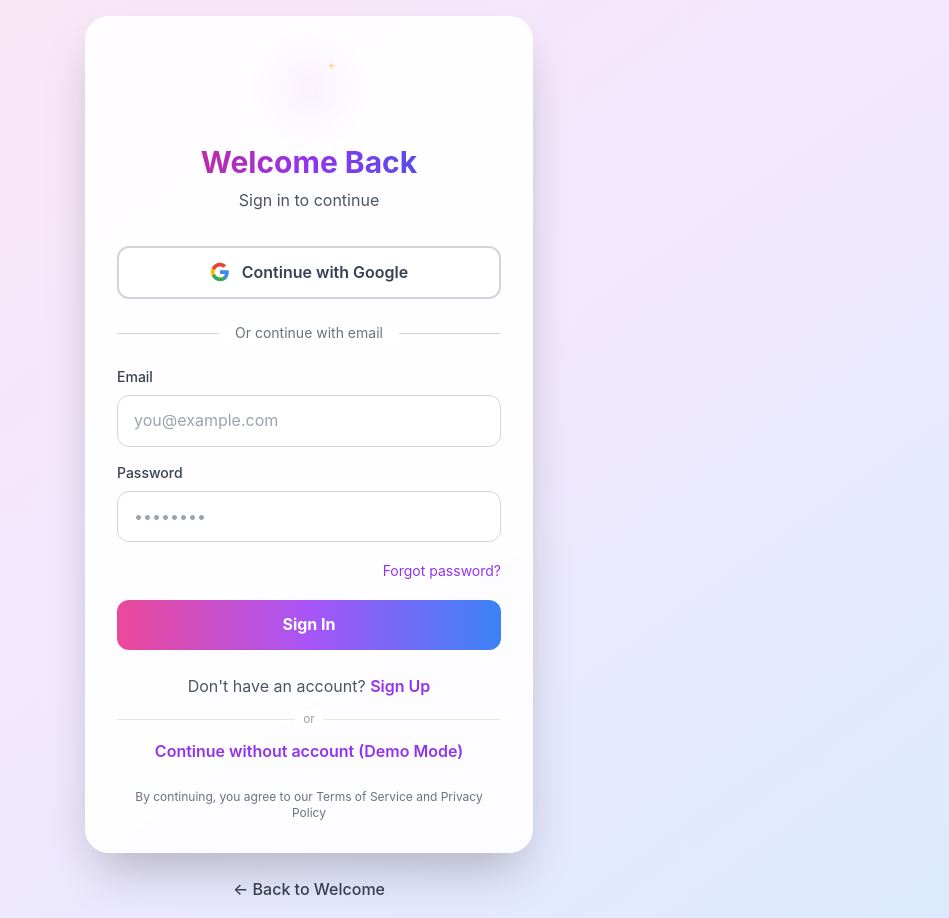
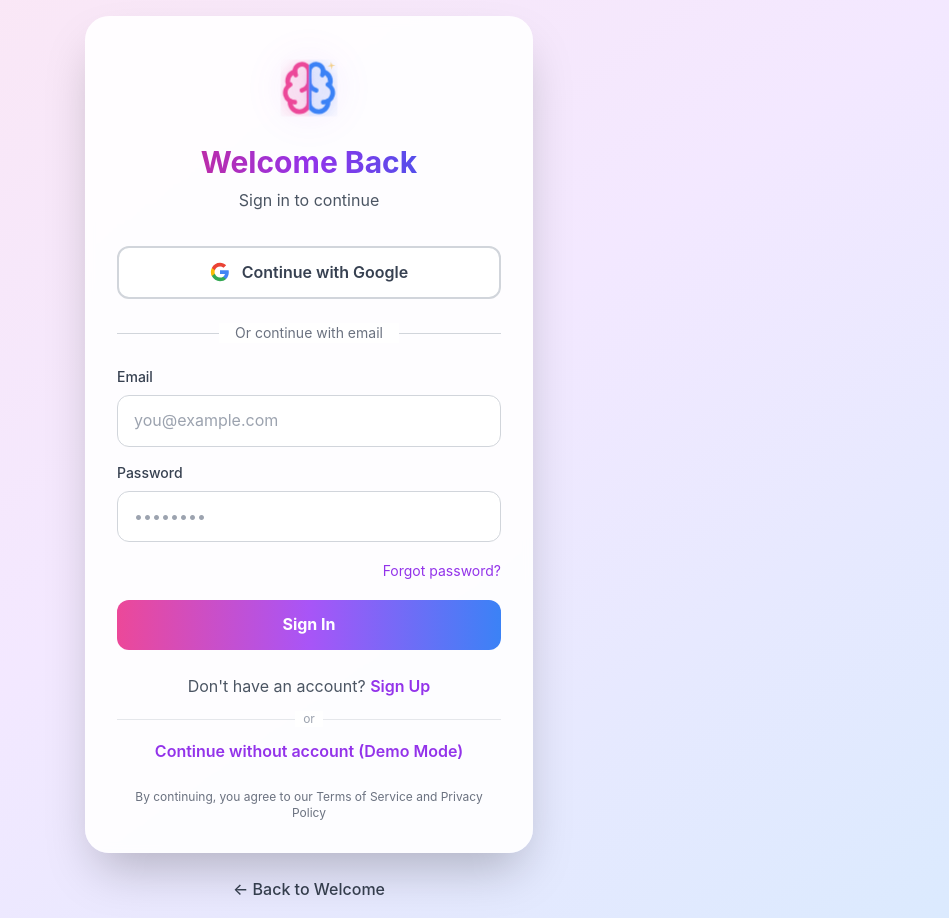
Before and after one commit to WolfTechXD/NeuroFlow-Focus-Calm-, a React (Vite) app: page /login in a window 1280 px wide. Shown: the whole page, without its empty margins (331-1280 px from the left). Built offline with nearby package versions, Linux system fonts and the light colour scheme; no server answers.

Commit message:
Updated Logo.tsx

```diff
--- a/src/components/Logo.tsx
+++ b/src/components/Logo.tsx
@@ -73,8 +73,15 @@ const Logo: React.FC<LogoProps> = ({ size = 'medium', animated = false, classNam
                 />
             )}
 
-            {/* Split brain - left side pink, right side blue */}
-            <div className="relative z-10" style={{ display: 'flex', alignItems: 'center', justifyContent: 'center' }}>
+            {/* Split brain container */}
+            <div
+                className="relative z-10"
+                style={{
+                    width: dimension * 0.7,
+                    height: dimension * 0.7,
+                    position: 'relative'
+                }}
+            >
                 {/* Left half - Pink */}
                 <div
                     style={{
@@ -84,17 +91,11 @@ const Logo: React.FC<LogoProps> = ({ size = 'medium', animated = false, classNam
                         width: '50%',
                         height: '100%',
                         overflow: 'hidden',
-                        display: 'flex',
-                        alignItems: 'center',
-                        justifyContent: 'flex-start',
                     }}
                 >
                     <div
                         style={{
                             color: '#ec4899',
-                            display: 'flex',
-                            alignItems: 'center',
-                            justifyContent: 'center',
                             filter: 'drop-shadow(0 2px 8px rgba(236, 72, 153, 0.4))',
                         }}
                     >
@@ -114,18 +115,12 @@ const Logo: React.FC<LogoProps> = ({ size = 'medium', animated = false, classNam
                         width: '50%',
                         height: '100%',
                         overflow: 'hidden',
-                        display: 'flex',
-                        alignItems: 'center',
-                        justifyContent: 'flex-end',
                     }}
                 >
                     <div
                         style={{
                             color: '#3b82f6',
-                            display: 'flex',
-                            alignItems: 'center',
-                            justifyContent: 'center',
-                            transform: 'translateX(50%)',
+                            transform: `translateX(-${dimension * 0.35}px)`,
                             filter: 'drop-shadow(0 2px 8px rgba(59, 130, 246, 0.4))',
                         }}
                     >
@@ -141,8 +136,8 @@ const Logo: React.FC<LogoProps> = ({ size = 'medium', animated = false, classNam
                     style={{
                         position: 'absolute',
                         left: '50%',
-                        top: '50%',
-                        transform: 'translate(-50%, -50%)',
+                        top: '10%',
+                        transform: 'translateX(-50%)',
                         width: '2px',
                         height: '80%',
                         background: 'linear-gradient(to bottom, rgba(236, 72, 153, 0) 0%, rgba(168, 85, 247, 0.6) 50%, rgba(59, 130, 246, 0) 100%)',
```
